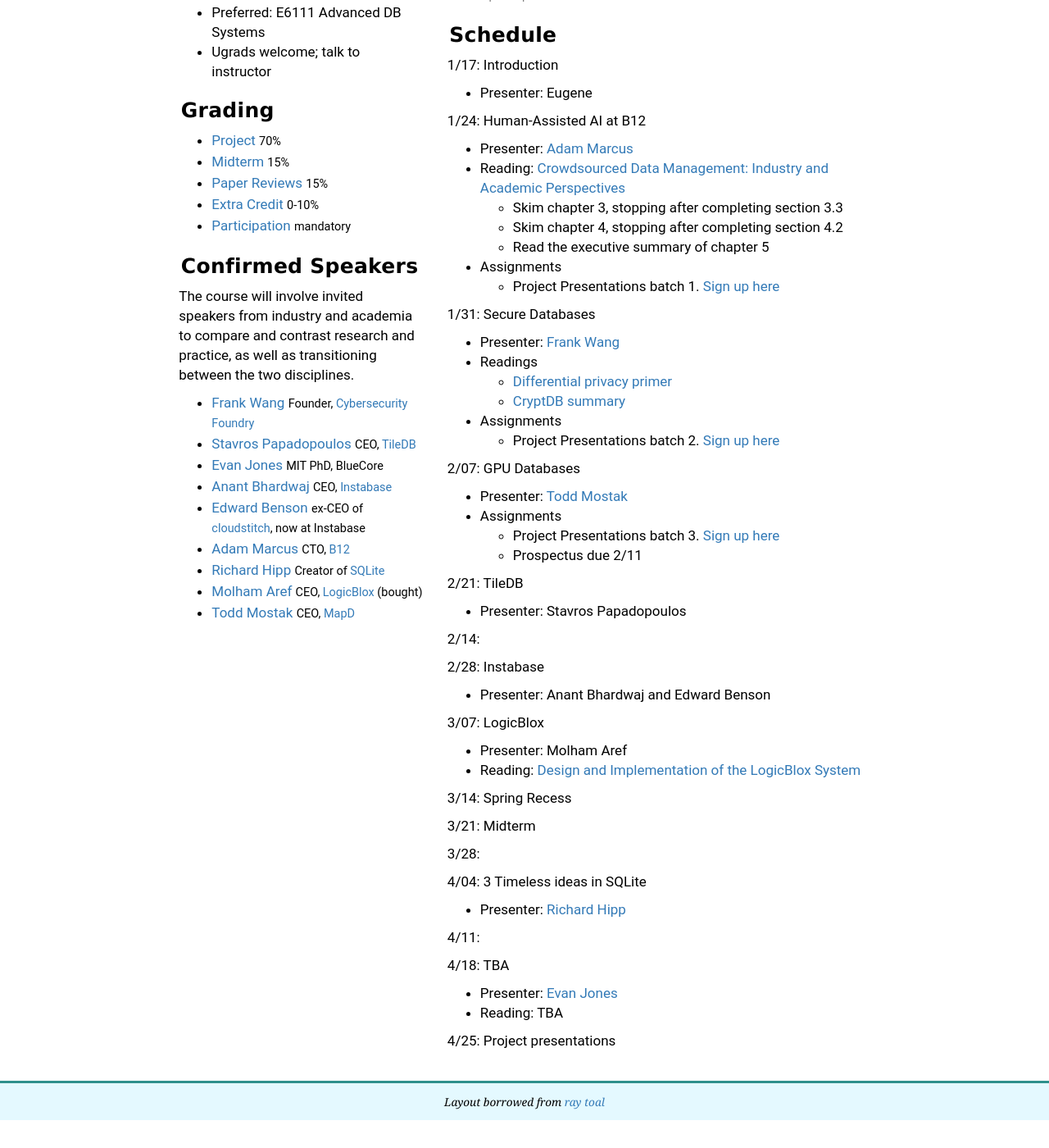
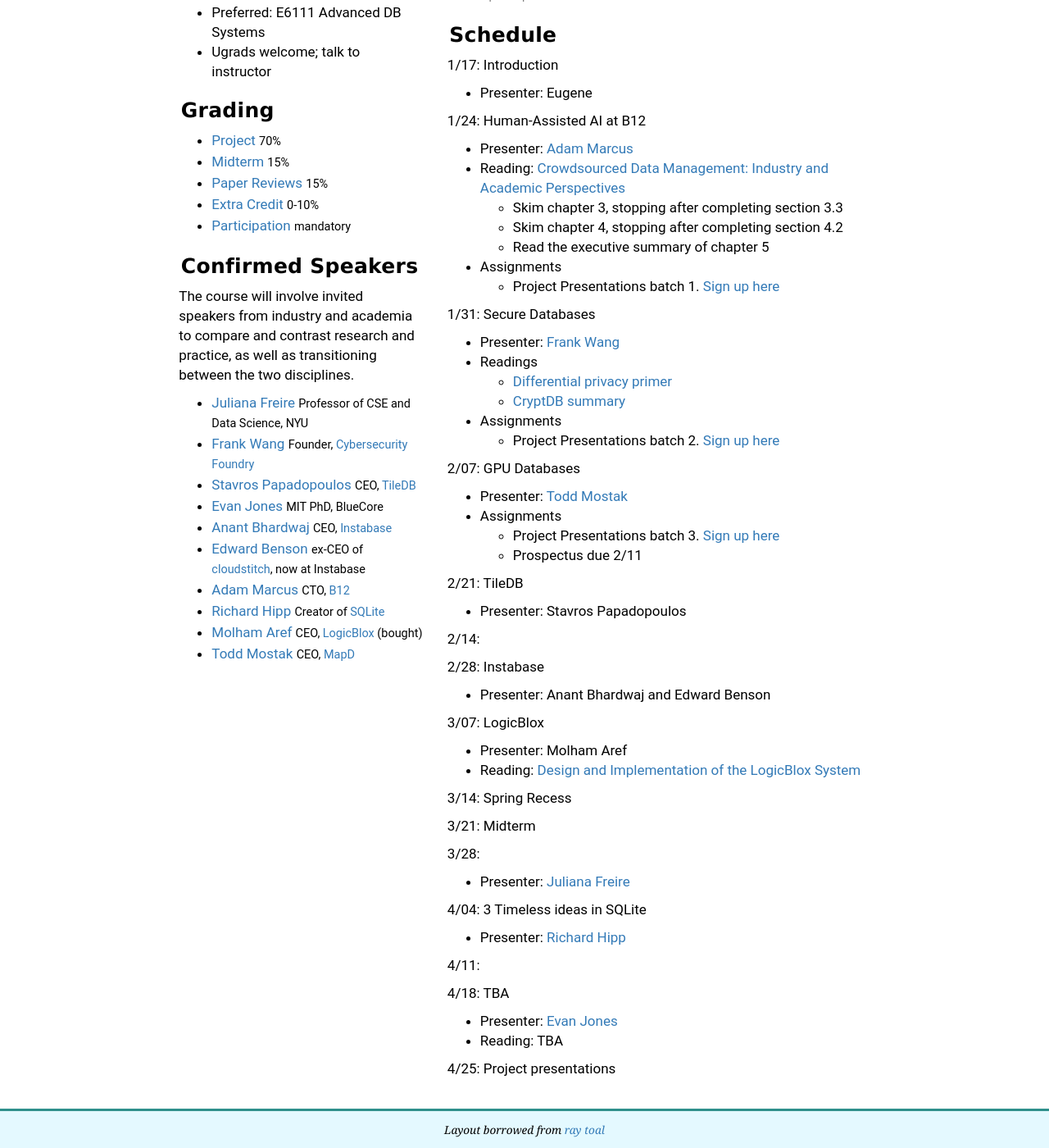
Before and after one commit to columbiadb/columbiadb.github.io, a Jekyll site: the page built from index.md, in a window 1280 px wide and 1400 px high, scrolled down 600 px. Shown: the whole window at 82% size. Built offline with Jekyll 4.4.1, drawn with Linux system fonts in a browser that asks for light colours; before the commit the page ends 1966 px from its top, so only the background shows below that.

Commit message:
lazy commit msg

```diff
--- a/_includes/index_left.md
+++ b/_includes/index_left.md
@@ -35,6 +35,7 @@
 
 The course will involve invited speakers from industry and academia to compare and contrast research and practice, as well as transitioning between the two disciplines.
 
+* [Juliana Freire](https://en.m.wikipedia.org/wiki/Juliana_Freire) <small>Professor of CSE and Data Science, NYU</small>
 * [Frank Wang](https://frankwang.org/) <small>Founder, [Cybersecurity Foundry](https://cybersecurityfactory.com/)</small>
 * [Stavros Papadopoulos](https://people.csail.mit.edu/stavrosp/) <small>CEO, [TileDB](http://tiledb.io/)</small>
 * [Evan Jones](http://www.evanjones.ca/) <small>MIT PhD, BlueCore</small>
--- a/index.md
+++ b/index.md
@@ -60,6 +60,7 @@
 3/21: Midterm
 
 3/28:
+* Presenter: [Juliana Freire](https://en.m.wikipedia.org/wiki/Juliana_Freire)
 
 4/04: 3 Timeless ideas in SQLite
 * Presenter: [Richard Hipp](https://en.m.wikipedia.org/wiki/D._Richard_Hipp)
```
